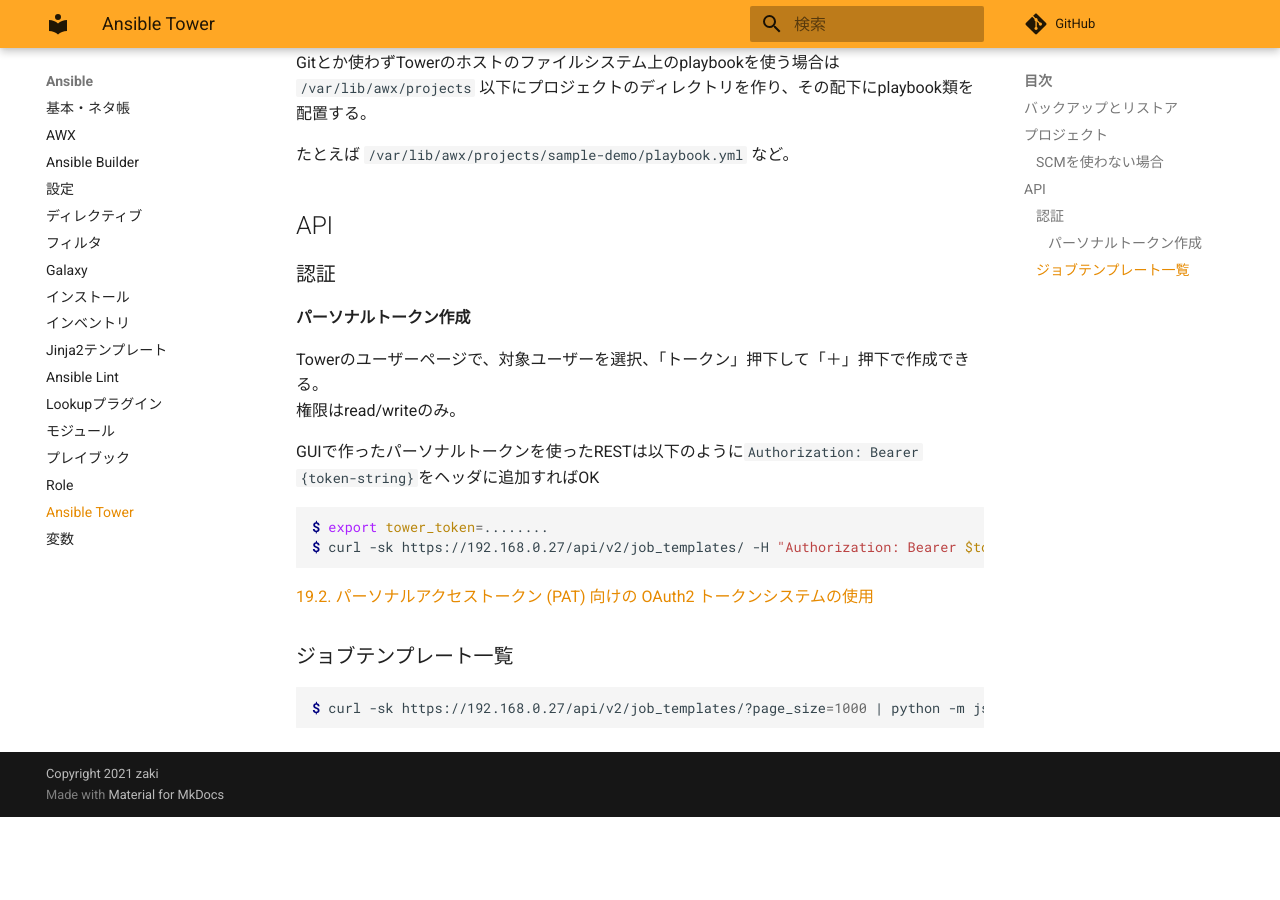
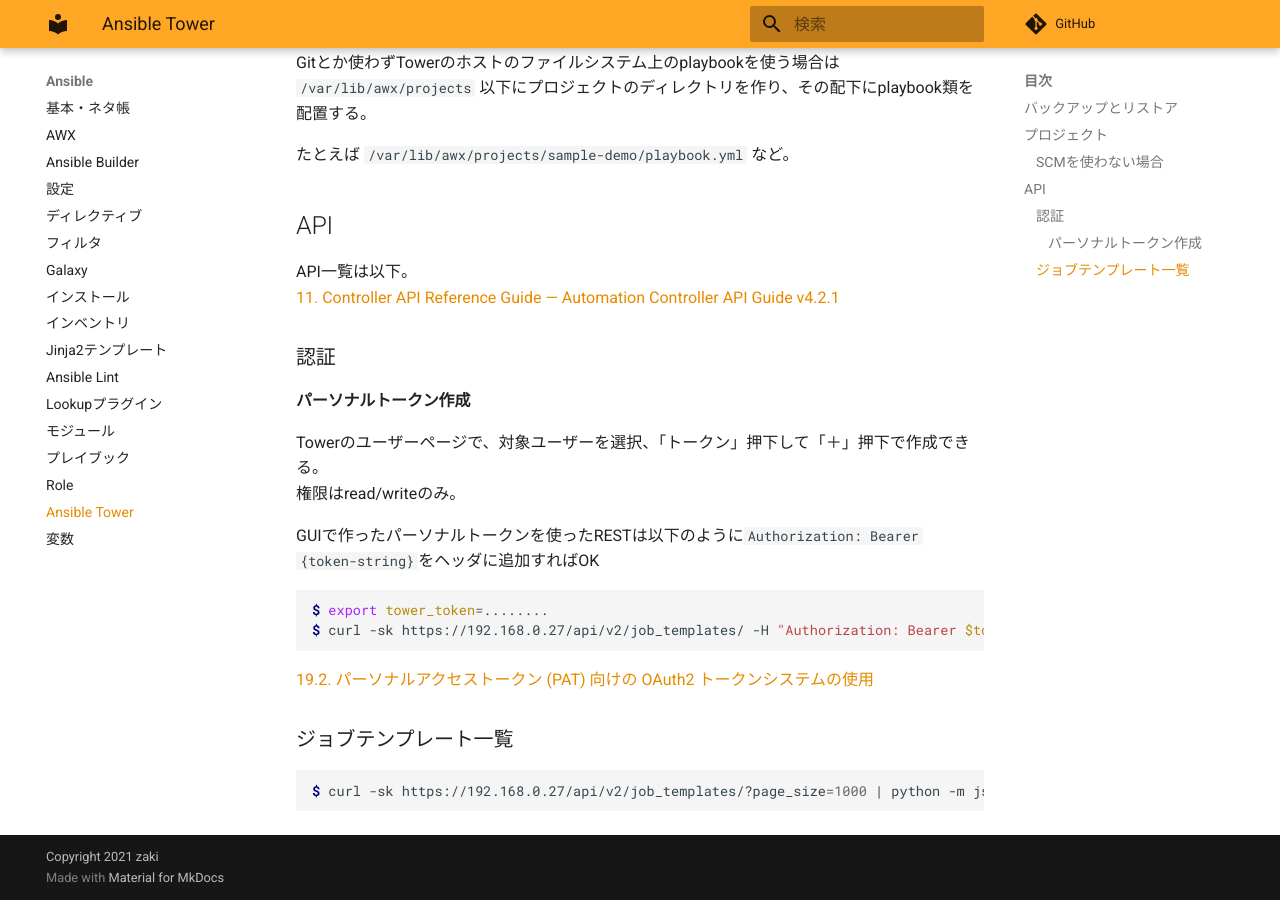
Before and after one commit to zaki-lknr/docs, an MkDocs documentation site: the page built from docs/Ansible/tower.md, in a window 1280 px wide and 900 px high, scrolled down 624 px. Built offline with MkDocs 1.6.1 and Material for MkDocs 9.7.7, drawn with Linux system fonts in a browser that asks for light colours; comment, search, counter and statistics services are not loaded; before the commit the page ends 1441 px from its top, so only the background shows below that.

Commit message:
add: ansible/tower: APIリファレンス

```diff
--- a/docs/Ansible/tower.md
+++ b/docs/Ansible/tower.md
@@ -26,6 +26,9 @@ Gitとか使わずTowerのホストのファイルシステム上のplaybookを
 
 ## API
 
+API一覧は以下。
+[11. Controller API Reference Guide — Automation Controller API Guide v4.2.1](https://docs.ansible.com/automation-controller/latest/html/controllerapi/api_ref.html)
+
 ### 認証
 
 #### パーソナルトークン作成
```
